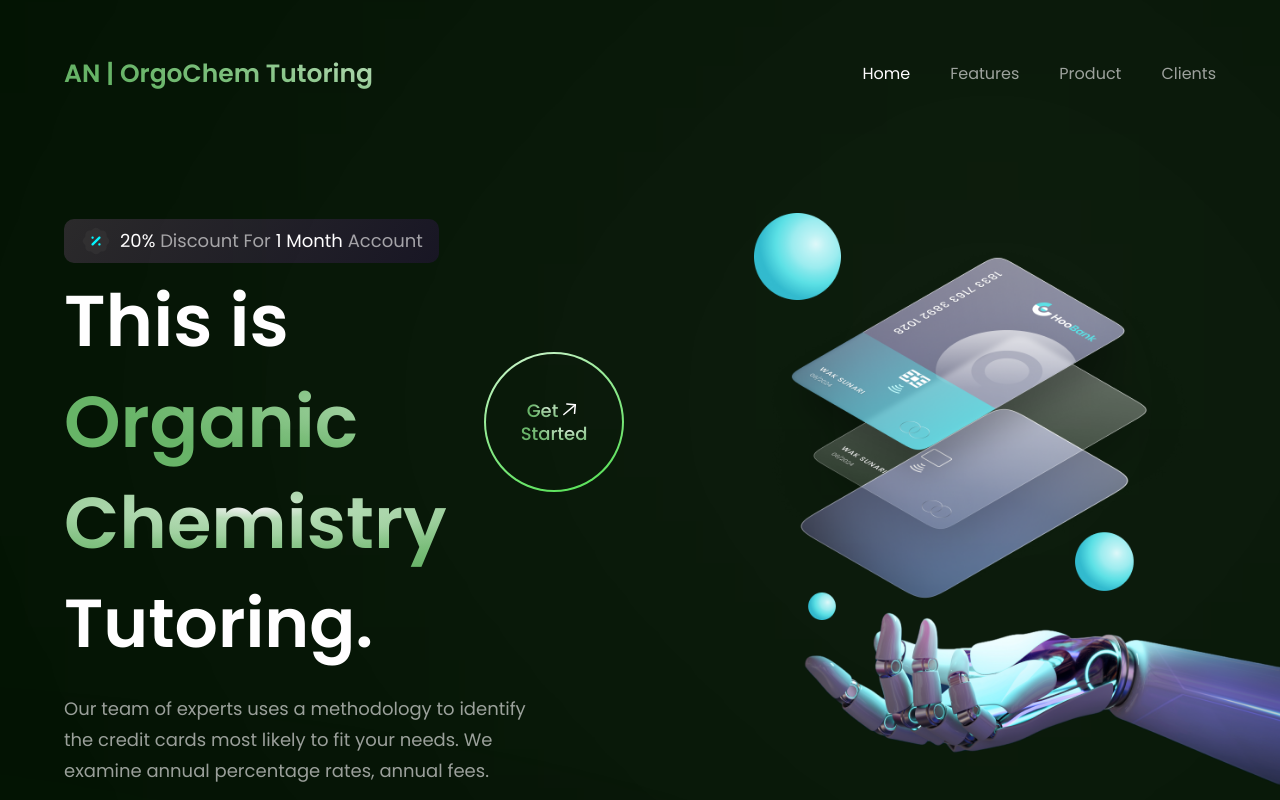
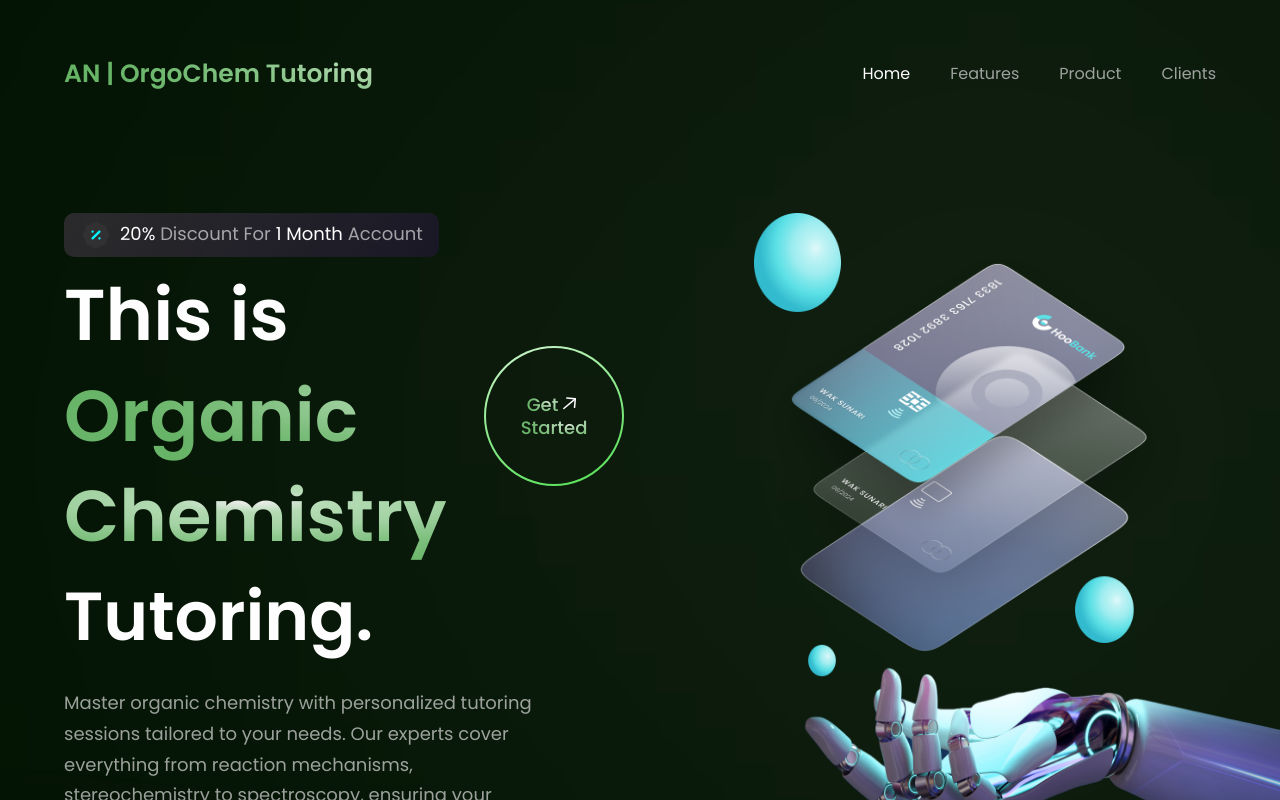
Before and after one commit to AngelaNova/Angela_Tutoring_OrganicChemistry, a React (Vite) app: page / in a window 1280 px wide. Shown: the top 800 px of the page. Built offline with nearby package versions, Linux system fonts and the light colour scheme.

Commit message:
Update Hero.jsx

```diff
--- a/src/components/Hero.jsx
+++ b/src/components/Hero.jsx
@@ -28,9 +28,7 @@ const Hero = () => {
           Tutoring.
         </h1>
         <p className={`${styles.paragraph} max-w-[470px] mt-5`}>
-          Our team of experts uses a methodology to identify the credit cards
-          most likely to fit your needs. We examine annual percentage rates,
-          annual fees.
+          Master organic chemistry with personalized tutoring sessions tailored to your needs. Our experts cover everything from reaction mechanisms, stereochemistry to spectroscopy, ensuring your success in the subject and deeper understanding. Learning, not memorizing!
         </p>
       </div>
 
```
